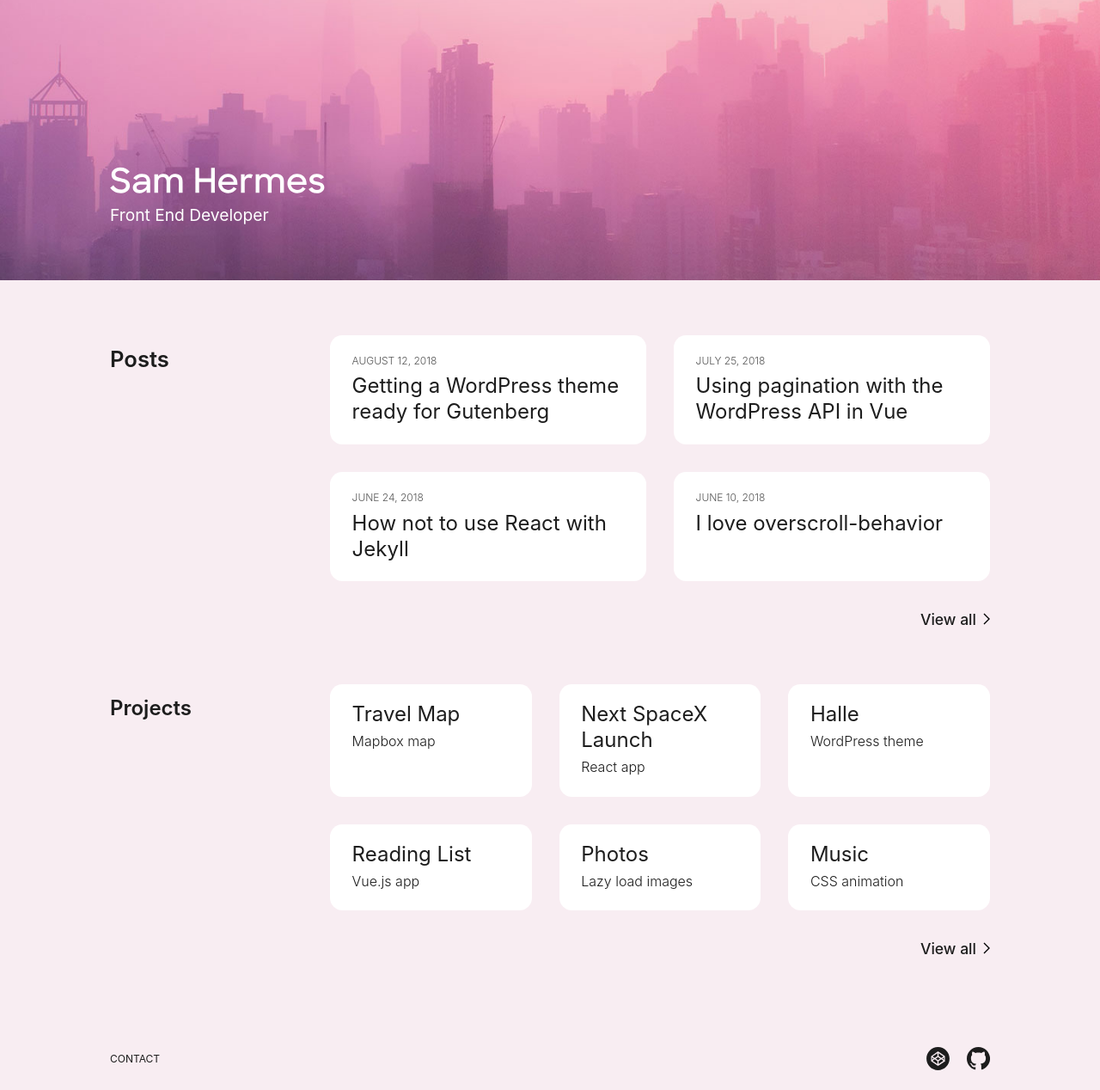
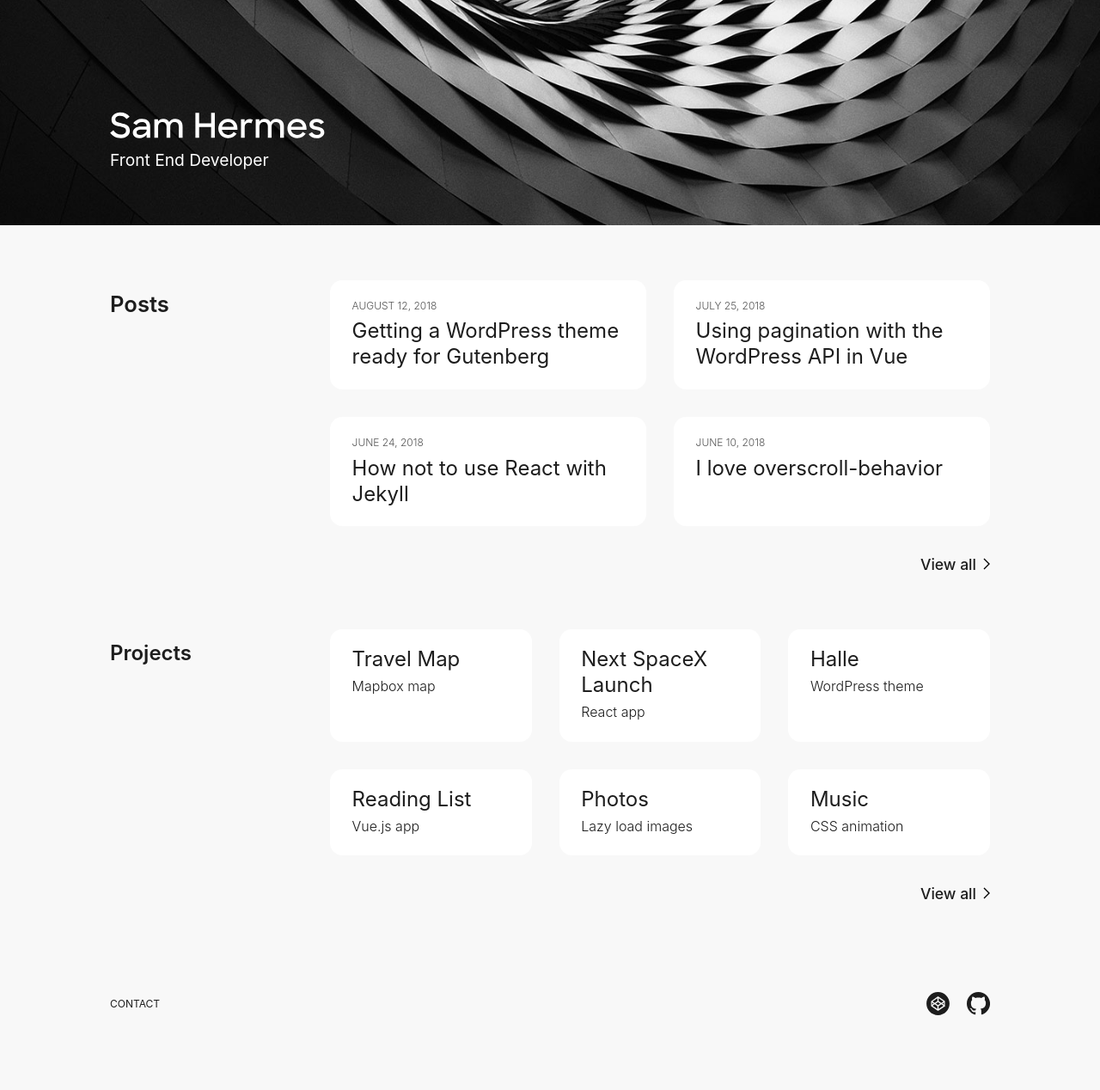
Before and after one commit to samhermes/samhermes.github.io, a Jekyll site: the page built from index.md, in a window 1280 px wide. Shown: the whole page at 86% size. Built offline with Jekyll 4.4.1, drawn with Linux system fonts in a browser that asks for light colours; after the commit the page ends 1204 px from its top, so only the background shows below that.

Commit message:
Revert "We need some color"
This reverts commit 38cb0e87a96495df0c1880b167ba221e930af260.

```diff
--- a/_sass/_base.scss
+++ b/_sass/_base.scss
@@ -14,7 +14,7 @@ dl, dd, ol, ul, figure {
 body {
   font: $base-font-weight #{$base-font-size} $base-font-family;
   color: $text-color;
-  background: #f8edf2;
+  background: #f8f8f8;
   -webkit-text-size-adjust: 100%;
 }
 
--- a/_sass/_home.scss
+++ b/_sass/_home.scss
@@ -1,5 +1,5 @@
 .home {
-  background: #f8edf2;
+  background: #f8f8f8;
 }
 
 .home-header {
@@ -7,7 +7,6 @@
   background: #1D1D1D;
   background: url('/img/home/header-sm.jpg') no-repeat center;
   background-size: cover;
-  background-position: bottom;
 
   @media (-webkit-min-device-pixel-ratio: 2), (min-resolution: 192dpi) {
     background-image: url('/img/home/header-sm-2x.jpg');
@@ -18,7 +17,7 @@
   }
 
   @media screen and (min-width: 45em) {
-    padding-top: 15%;
+    padding-top: 10%;
     background-image: url('/img/home/header-lg.jpg');
 
     @media (-webkit-min-device-pixel-ratio: 2),(min-resolution: 192dpi) {
```
Also changed, not shown: img/home/header-lg-2x.jpg, img/home/header-lg.jpg, img/home/header-sm-2x.jpg, img/home/header-sm.jpg.
